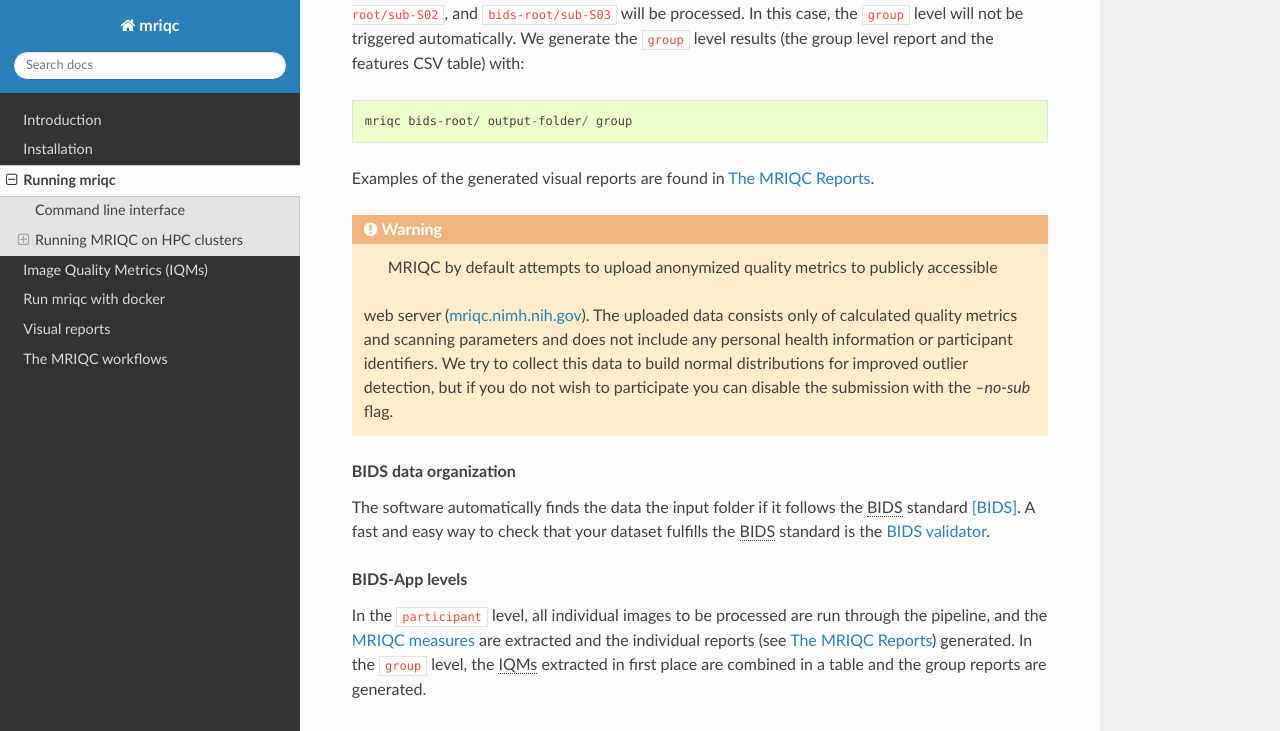
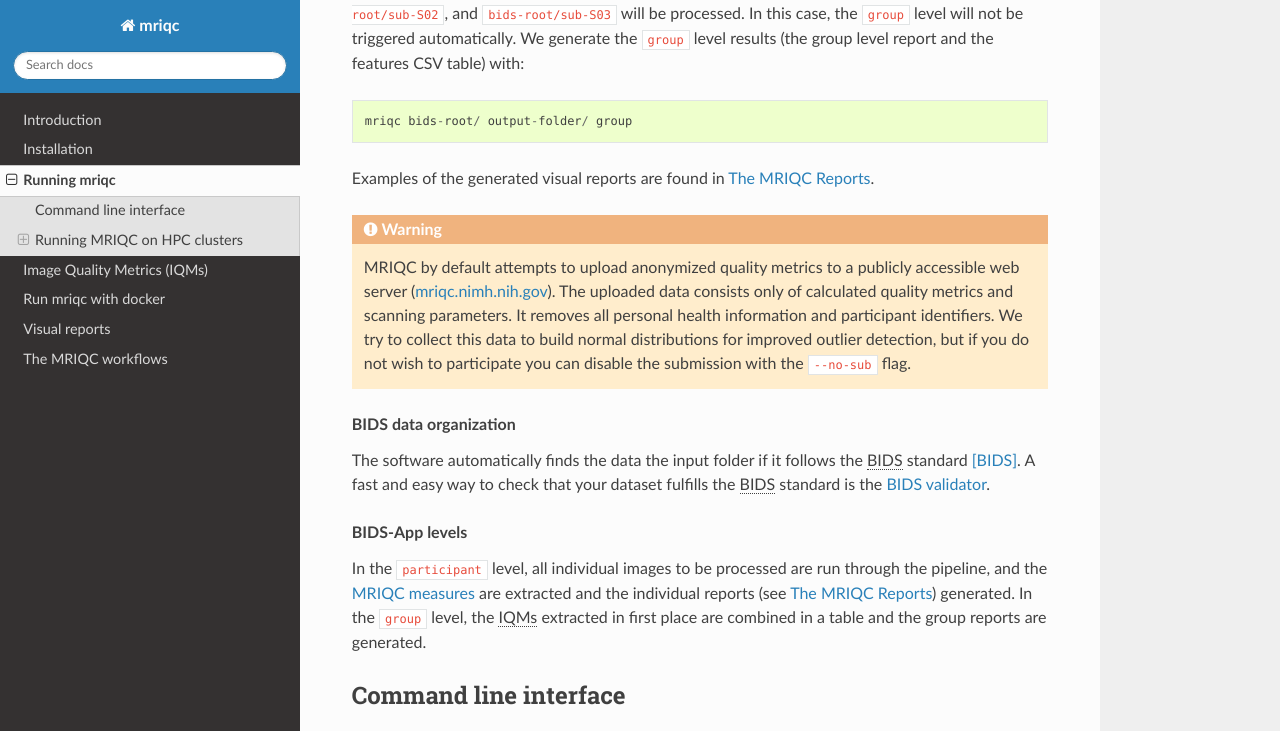
Before and after one commit to nipreps/mriqc, a Sphinx documentation site: the page built from docs/source/running.rst, in a window 1280 px wide and 900 px high, scrolled down 710 px, cut to the strip 0-731 px from the top of the window. Built offline with Sphinx 7.4.7 and the Read the Docs theme 2.0.0, drawn with Linux system fonts in a browser that asks for light colours; the version number could not be read and is left out.

Commit message:
fix error building docs [docs_only]

```diff
--- a/docs/source/running.rst
+++ b/docs/source/running.rst
@@ -47,12 +47,12 @@
 
 .. warning::
 
-	MRIQC by default attempts to upload anonymized quality metrics to publicly accessible
-  web server (`mriqc.nimh.nih.gov <http://mriqc.nimh.nih.gov/>`_). The uploaded data consists
-  only of calculated quality metrics and scanning parameters and does not include any personal
-  health information or participant identifiers. We try to collect this data to build normal
-  distributions for improved outlier detection, but if you do not wish to participate you can
-  disable the submission with the `--no-sub` flag.
+    MRIQC by default attempts to upload anonymized quality metrics to a publicly accessible
+    web server (`mriqc.nimh.nih.gov <http://mriqc.nimh.nih.gov/>`_). The uploaded data consists
+    only of calculated quality metrics and scanning parameters. It removes all personal
+    health information and participant identifiers. We try to collect this data to build normal
+    distributions for improved outlier detection, but if you do not wish to participate you can
+    disable the submission with the ``--no-sub`` flag.
 
 .. topic:: BIDS data organization
 
```
